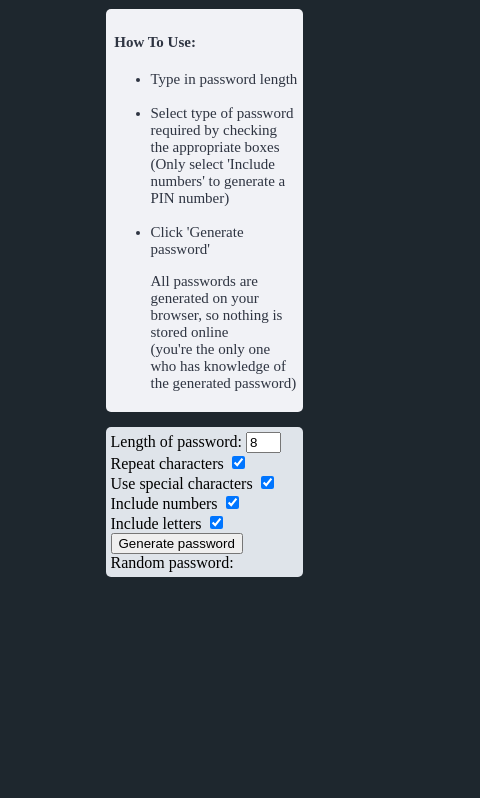
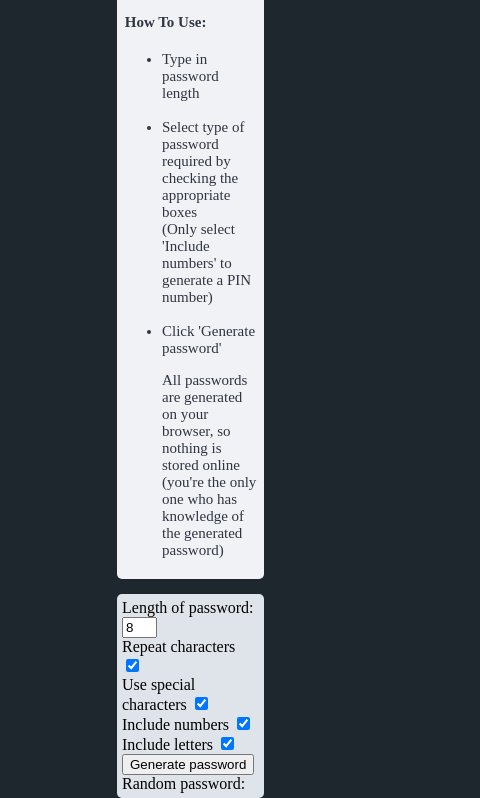
Before and after one commit to jemimaabu/random-password-generator, a plain HTML site: page index.html in a window 390 px wide. Shown: the part 154-952 px from the top of the page, 480 px wide, since content can reach past the window. Before the commit the page ends 844 px from the top, so only its background shows below. Drawn offline with Linux system fonts and the light colour scheme.

Commit message:
Added a wrapper in index.html
Added a wrapper in index.html and in the .css file I removed the left property.
I also made it responsive

```diff
--- a/index.html
+++ b/index.html
@@ -9,6 +9,7 @@
     <link rel="stylesheet" type="text/css" media="screen" href="main.css" />
 </head>
 <body>
+  <div id="wrapper">
   <h1 id="title">Random Password Generator</h1>
   <div id="instructions">
     <h4 id="how">How To Use:</h4>
@@ -46,6 +47,7 @@
     <button type="button" onclick="generatePassword()">Generate password</button>
     <div id="random-password"></div>
  </div>
+ <div>
 </body>
 <script src="index.js"></script>
 </html>
--- a/main.css
+++ b/main.css
@@ -1,13 +1,18 @@
 .github-corner:hover .octo-arm {
 	animation: octocat-wave 560ms ease-in-out
 }
-
 body {
   display: block;
   background-color: #1e272e;
   position: relative;
-  left: 25%;
   margin-top: 5%;
+	margin: 0 auto;
+	width: 100%;
+	align-content: center;
+}
+
+#wrapper {
+	margin-left: 30%;
 }
 
 #title {
```
